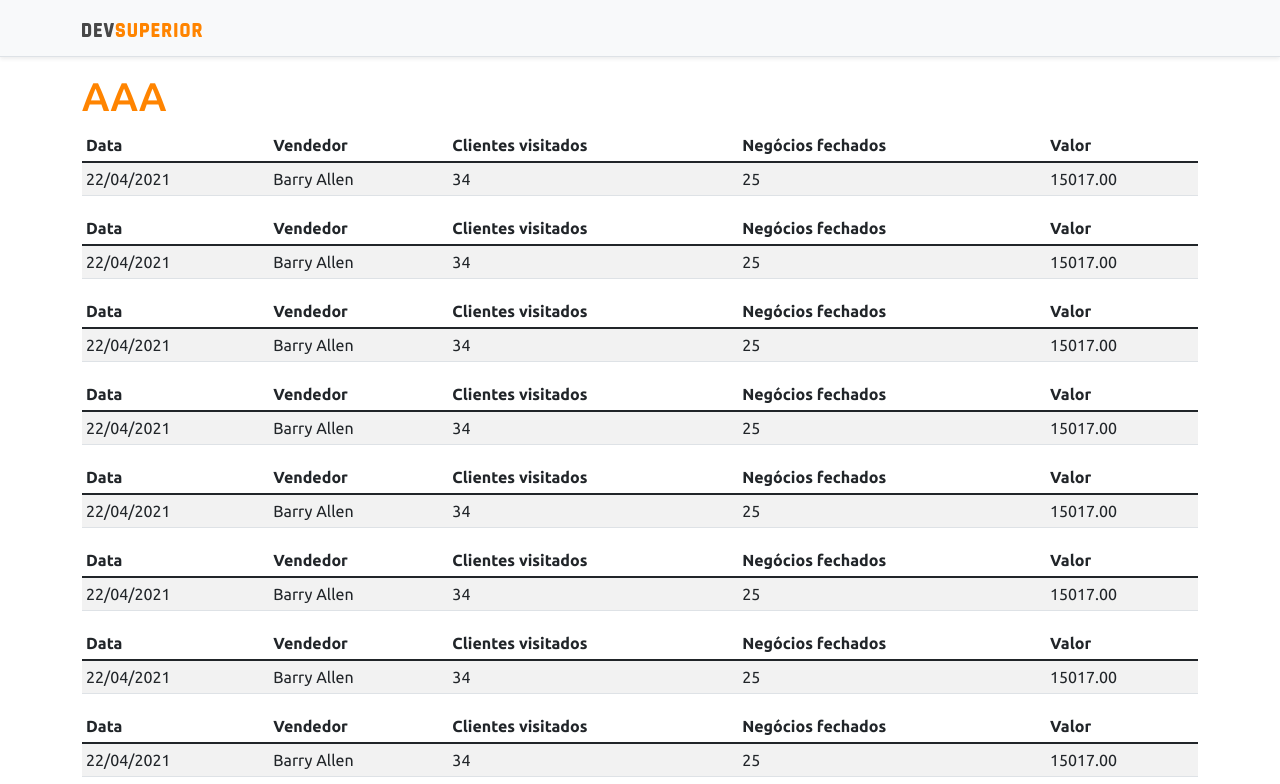
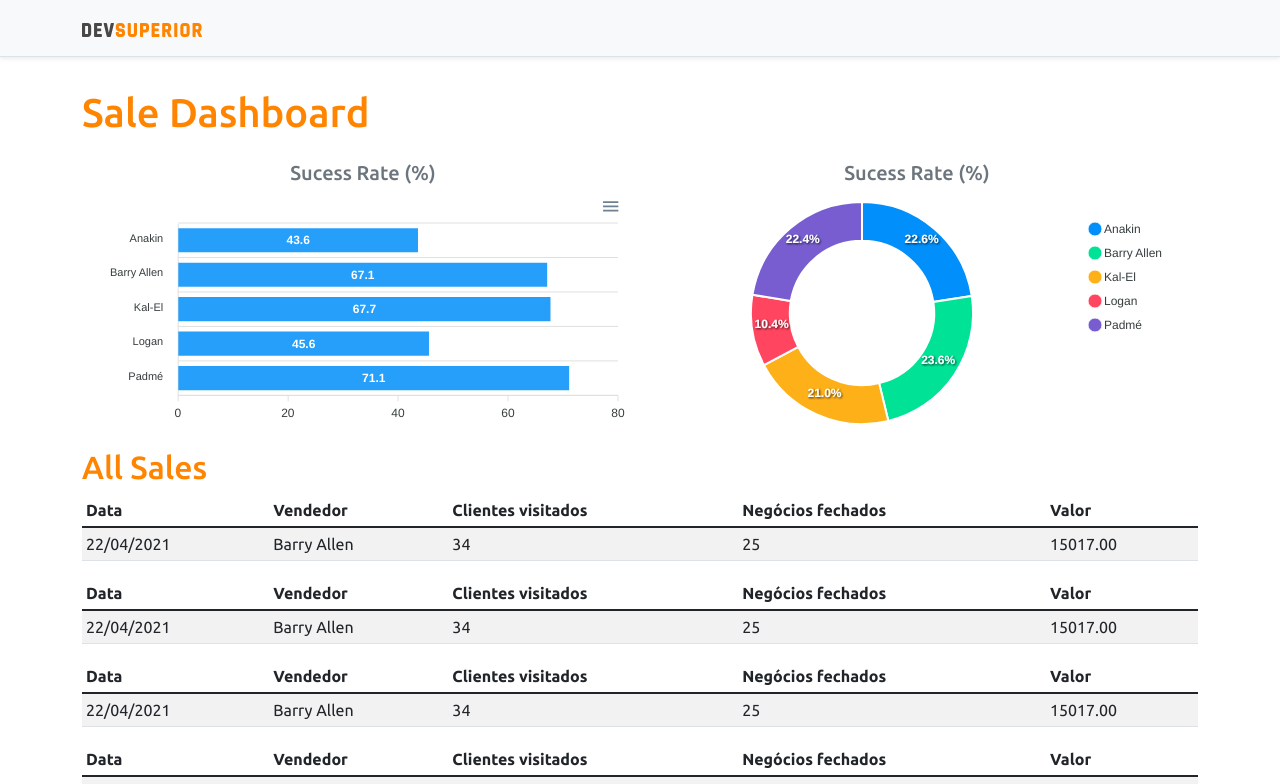
Before and after one commit to IterbioArantes/dashboard-project, a React (Create React App) app in the folder frontend/: page / in a window 1280 px wide. Shown: the top 784 px of the page. Built offline with nearby package versions, Linux system fonts and the light colour scheme.

Commit message:
Static Charts

```diff
--- a/frontend/package.json
+++ b/frontend/package.json
@@ -11,12 +11,16 @@
     "@types/node": "^12.0.0",
     "@types/react": "^17.0.0",
     "@types/react-dom": "^17.0.0",
+    "add": "^2.0.6",
+    "apexcharts": "^3.28.1",
     "bootstrap": "^5.1.1",
     "react": "^17.0.2",
+    "react-apexcharts": "^1.3.9",
     "react-dom": "^17.0.2",
     "react-scripts": "4.0.3",
     "typescript": "^4.1.2",
-    "web-vitals": "^1.0.1"
+    "web-vitals": "^1.0.1",
+    "yarn": "^1.22.11"
   },
   "scripts": {
     "start": "react-scripts start",
--- a/frontend/src/App.tsx
+++ b/frontend/src/App.tsx
@@ -1,5 +1,7 @@
 
+import BarChart from "components/BarChart";
 import DataTable from "components/DataTable";
+import DonutChart from "components/DonutChart";
 import Footer from "components/Footer";
 import NavBar from "components/NavBar";
 import React from "react";
@@ -9,8 +11,22 @@
     <>
       <NavBar/>
       <div className="container">
-        <h1 className="text-primary">AAA</h1>
+        <h1 className="text-primary py-3">Sale Dashboard</h1>
 
+        <div className="row px-3">
+          <div className="col-sm-6">
+            <h5 className="text-center text-secondary">Sucess Rate (%)</h5>
+            <BarChart/>
+          </div>
+          <div className="col-sm-6">
+            <h5 className="text-center text-secondary">Sucess Rate (%)</h5>
+            <DonutChart/>
+          </div>
+        </div>
+
+        <div>
+          <h2 className="text-primary">All Sales</h2>
+        </div>
         <DataTable/>
         <DataTable/>
         <DataTable/>
--- /dev/null
+++ b/frontend/src/components/BarChart/index.tsx
@@ -0,0 +1,34 @@
+import Chart from 'react-apexcharts'
+
+function BarChart() {
+
+    const options = {
+        plotOptions: {
+            bar: {
+                horizontal: true,
+            }
+        },
+    };
+
+    const mockData = {
+        labels: {
+            categories: ['Anakin', 'Barry Allen', 'Kal-El', 'Logan', 'Padmé']
+        },
+        series: [
+            {
+                name: "% Sucesso",
+                data: [43.6, 67.1, 67.7, 45.6, 71.1]
+            }
+        ]
+    };
+    return (
+        <Chart
+            options={{ ...options, xaxis: mockData.labels}}
+            series={mockData.series}
+            type="bar"
+            height="240"
+        />
+    );
+  }
+
+  export default BarChart;
--- /dev/null
+++ b/frontend/src/components/DonutChart/index.tsx
@@ -0,0 +1,26 @@
+import Chart from 'react-apexcharts'
+
+function DonutChart() {
+
+    const mockData = {
+        series: [477138, 499928, 444867, 220426, 473088],
+        labels: ['Anakin', 'Barry Allen', 'Kal-El', 'Logan', 'Padmé']
+    }
+
+    const options = {
+        legend: {
+            show: true
+        }
+    }
+
+    return (
+        <Chart
+            options={{ ...options, labels: mockData.labels}}
+            series={mockData.series}
+            type="donut"
+            height="240"
+        />
+    );
+  }
+
+  export default DonutChart;
```
Also changed, not shown: 1 other file (tests, documents, lock files or other folders).
